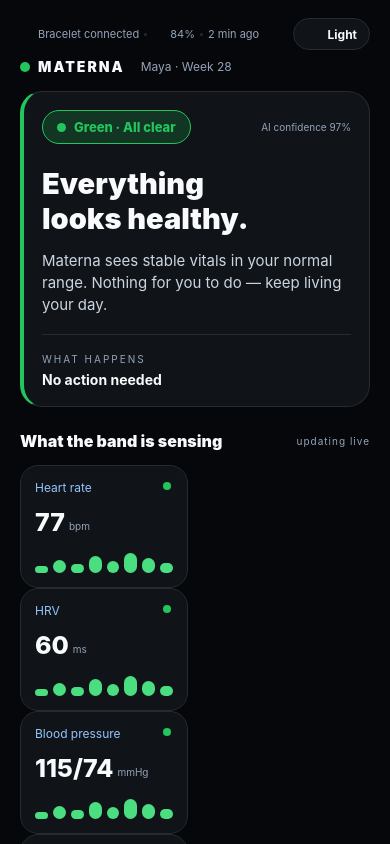
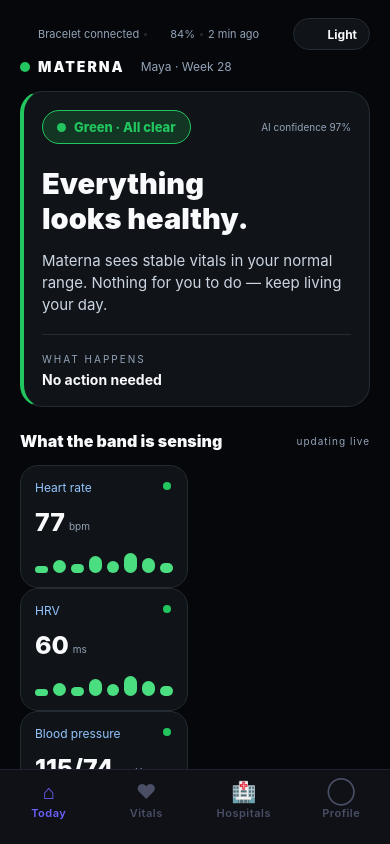
Before and after one commit to prashma03/Hackathon, a React Native app: screen / in a window 390 px wide. Built offline with nearby package versions, Linux system fonts and the light colour scheme; some icons are missing.

Commit message:
Making hospital dashboard.

```diff
--- a/App.js
+++ b/App.js
@@ -1,12 +1,85 @@
 import React, { useState } from "react";
+import { View, Text, TouchableOpacity, StyleSheet } from "react-native";
 import HomeScreen from "./src/screens/HomeScreen";
+import VitalScreen from "./src/screens/VitalScreen";
+import ProfileScreen from "./src/screens/ProfileScreen";
+import AIChatScreen from "./src/screens/AIChatScreen";
+import HospitalScreen from "./src/screens/HospitalScreen";
 
 export default function App() {
   const [theme, setTheme] = useState("dark");
+  const [activeTab, setActiveTab] = useState("Today");
+  const [showChat, setShowChat] = useState(false);
 
   function toggleTheme() {
     setTheme(theme === "dark" ? "light" : "dark");
   }
 
-  return <HomeScreen theme={theme} toggleTheme={toggleTheme} />;
+  const dark = theme === "dark";
+  const navBg = dark ? "#0f1117" : "#ffffff";
+  const navBorder = dark ? "#1e2233" : "#e5e7eb";
+  const activeColor = "#6c63ff";
+  const inactiveColor = dark ? "#4a4f66" : "#9ca3af";
+
+  if (showChat) {
+    return (
+      <AIChatScreen
+        theme={theme}
+        onClose={() => setShowChat(false)}
+        name="Maya"
+      />
+    );
+  }
+
+  return (
+    <View style={styles.container}>
+
+      {activeTab === "Today" && (
+        <HomeScreen
+          theme={theme}
+          toggleTheme={toggleTheme}
+          onAskMaterna={() => setShowChat(true)}
+        />
+      )}
+      {activeTab === "Vitals" && <VitalsScreen theme={theme} />}
+      {activeTab === "Hospitals" && <HospitalsScreen theme={theme} />}
+      {activeTab === "Profile" && <ProfileScreen theme={theme} />}
+
+      <View style={[styles.nav, { backgroundColor: navBg, borderTopColor: navBorder }]}>
+        {[
+          { label: "Today", icon: "⌂" },
+          { label: "Vitals", icon: "♥" },
+          { label: "Hospitals", icon: "🏥" },
+          { label: "Profile", icon: "◯" },
+        ].map(({ label, icon }) => {
+          const isActive = activeTab === label;
+          const color = isActive ? activeColor : inactiveColor;
+          return (
+            <TouchableOpacity
+              key={label}
+              style={styles.navItem}
+              onPress={() => setActiveTab(label)}
+            >
+              <Text style={[styles.navIcon, { color }]}>{icon}</Text>
+              <Text style={[styles.navLabel, { color }]}>{label}</Text>
+            </TouchableOpacity>
+          );
+        })}
+      </View>
+
+    </View>
+  );
 }
+
+const styles = StyleSheet.create({
+  container: { flex: 1 },
+  nav: {
+    flexDirection: "row",
+    borderTopWidth: 1,
+    paddingBottom: 24,
+    paddingTop: 10,
+  },
+  navItem: { flex: 1, alignItems: "center", gap: 2 },
+  navIcon: { fontSize: 20 },
+  navLabel: { fontSize: 11, fontWeight: "600", letterSpacing: 0.5 },
+});
--- a/src/screens/hospitalscreen.tsx
+++ b/src/screens/hospitalscreen.tsx
@@ -1,34 +1,224 @@
-import React from "react";
-import { View, Text, StyleSheet, SafeAreaView, Pressable, ScrollView } from "react-native";
-import { ArrowLeft, Landmark, Layers } from "lucide-react-native";
+import React, { useState } from "react";
+import {
+  View,
+  Text,
+  StyleSheet,
+  SafeAreaView,
+  TouchableOpacity,
+  ScrollView,
+  Linking,
+} from "react-native";
 
-export default function HospitalScreen({ theme, navigate }) {
-  const isDark = theme === "dark";
+interface Props {
+  theme: "dark" | "light";
+}
+
+const HOSPITALS = [
+  {
+    id: "1",
+    name: "UAMS Medical Center",
+    type: "Level I Trauma · Full Obstetric Care",
+    distance: "42 miles",
+    time: "~55 min",
+    phone: "5013865000",
+    address: "4301 W Markham St, Little Rock, AR",
+    linked: true,
+  },
+  {
+    id: "2",
+    name: "Delta Memorial Hospital",
+    type: "Level IV Rural Emergency Care",
+    distance: "8 miles",
+    time: "~12 min",
+    phone: "8707935000",
+    address: "811 South St, Dumas, AR",
+    linked: false,
+  },
+  {
+    id: "3",
+    name: "Jefferson Regional Medical Center",
+    type: "Level III · OB & Labor Unit",
+    distance: "31 miles",
+    time: "~38 min",
+    phone: "8705412000",
+    address: "1600 W 40th Ave, Pine Bluff, AR",
+    linked: false,
+  },
+  {
+    id: "4",
+    name: "ARcare Rural Health Clinic",
+    type: "Prenatal Care · Outpatient Only",
+    distance: "5 miles",
+    time: "~8 min",
+    phone: "8704602000",
+    address: "106 Main St, McGehee, AR",
+    linked: false,
+  },
+];
+
+export default function HospitalsScreen({ theme }: Props) {
+  const dark = theme === "dark";
+  const c = dark ? colors.dark : colors.light;
+
+  const [linkedId, setLinkedId] = useState("1");
+
+  function handleCall(phone: string) {
+    Linking.openURL(`tel:${phone}`);
+  }
+
+  function handleDirections(address: string) {
+    const query = encodeURIComponent(address);
+    Linking.openURL(`https://maps.google.com/?q=${query}`);
+  }
 
   return (
-    <SafeAreaView style={[styles.container, { backgroundColor: isDark ? "#05070A" : "#F8FAFC" }]}>
-      <View style={styles.header}>
-        <Pressable onPress={() => navigate("Home")}><ArrowLeft size={24} color={isDark ? "#FFF" : "#000"} /></Pressable>
-        <Text style={[styles.title, { color: isDark ? "#FFF" : "#000" }]}>Obstetric Care Finder</Text>
-        <Pressable onPress={() => navigate("HospitalDashboard")}><Layers size={20} color="#22C55E" /></Pressable>
-      </View>
+    <SafeAreaView style={{ flex: 1, backgroundColor: c.background }}>
+      <ScrollView contentContainerStyle={styles.scroll}>
 
-      <ScrollView style={{ padding: 16 }}>
-        <View style={styles.card}>
-          <Landmark size={20} color="#22C55E" />
-          <View style={{ marginLeft: 12 }}>
-            <Text style={{ color: "#FFF", fontWeight: "700" }}>Delta Memorial Hospital</Text>
-            <Text style={{ color: "#64748B", fontSize: 12 }}>Level IV Rural Emergency Care Support</Text>
-          </View>
+        {/* Header */}
+        <View style={styles.header}>
+          <Text style={[styles.screenTitle, { color: c.accent }]}>MATERNA</Text>
+          <Text style={[styles.pageLabel, { color: c.textMuted }]}>Obstetric Care Finder</Text>
         </View>
+
+        {/* Info banner */}
+        <View style={[styles.banner, { backgroundColor: c.card, borderColor: c.accent }]}>
+          <Text style={[styles.bannerText, { color: c.textMuted }]}>
+            📍 Showing hospitals near <Text style={{ color: c.text, fontWeight: "700" }}>McGehee, AR</Text>. Tap a hospital to link it as your preferred care provider.
+          </Text>
+        </View>
+
+        {/* Hospital cards */}
+        {HOSPITALS.map((h) => {
+          const isLinked = linkedId === h.id;
+          return (
+            <View
+              key={h.id}
+              style={[
+                styles.card,
+                {
+                  backgroundColor: c.card,
+                  borderColor: isLinked ? c.accent : c.cardBorder,
+                  borderWidth: isLinked ? 2 : 1,
+                },
+              ]}
+            >
+              {/* Top row */}
+              <View style={styles.cardTop}>
+                <View style={{ flex: 1 }}>
+                  <Text style={[styles.hospitalName, { color: c.text }]}>{h.name}</Text>
+                  <Text style={[styles.hospitalType, { color: c.textMuted }]}>{h.type}</Text>
+                </View>
+                {isLinked && (
+                  <View style={[styles.linkedBadge, { backgroundColor: c.accent + "22" }]}>
+                    <Text style={[styles.linkedText, { color: c.accent }]}>✓ Linked</Text>
+                  </View>
+                )}
+              </View>
+
+              {/* Distance / time */}
+              <View style={styles.distanceRow}>
+                <Text style={[styles.distanceText, { color: c.textMuted }]}>
+                  📍 {h.distance} away · 🚗 {h.time} drive
+                </Text>
+              </View>
+
+              {/* Action buttons */}
+              <View style={styles.btnRow}>
+                <TouchableOpacity
+                  style={[styles.btn, { backgroundColor: c.accent }]}
+                  onPress={() => handleCall(h.phone)}
+                >
+                  <Text style={styles.btnText}>📞 Call</Text>
+                </TouchableOpacity>
+
+                <TouchableOpacity
+                  style={[styles.btn, { backgroundColor: c.secondaryBtn }]}
+                  onPress={() => handleDirections(h.address)}
+                >
+                  <Text style={[styles.btnText, { color: c.text }]}>🗺 Directions</Text>
+                </TouchableOpacity>
+
+                <TouchableOpacity
+                  style={[
+                    styles.btn,
+                    { backgroundColor: isLinked ? c.secondaryBtn : c.card, borderWidth: 1, borderColor: c.accent },
+                  ]}
+                  onPress={() => setLinkedId(h.id)}
+                >
+                  <Text style={[styles.btnText, { color: c.accent }]}>
+                    {isLinked ? "✓ Linked" : "Link"}
+                  </Text>
+                </TouchableOpacity>
+              </View>
+            </View>
+          );
+        })}
+
+        <Text style={[styles.disclaimer, { color: c.textMuted }]}>
+          In an emergency always call 911. Hospital data is for informational purposes only.
+        </Text>
       </ScrollView>
     </SafeAreaView>
   );
 }
 
+function getColors(mode: "dark" | "light") {
+  const isDark = mode === "dark";
+  return {
+    background: isDark ? "#0f1117" : "#f5f7fa",
+    text: isDark ? "#f0f0f0" : "#1a1a1a",
+    textMuted: isDark ? "#8a8fa8" : "#6b7280",
+    accent: "#6c63ff",
+    card: isDark ? "#1c1f2e" : "#ffffff",
+    cardBorder: isDark ? "#2e3347" : "#e5e7eb",
+    secondaryBtn: isDark ? "#2e3347" : "#e5e7eb",
+  };
+}
+
+const colors = { dark: getColors("dark"), light: getColors("light") };
+
 const styles = StyleSheet.create({
-  container: { flex: 1 },
-  header: { flexDirection: "row", justifyContent: "space-between", alignItems: "center", padding: 20 },
-  title: { fontSize: 18, fontWeight: "800" },
-  card: { flexDirection: "row", backgroundColor: "#101418", padding: 16, borderRadius: 14, marginBottom: 12, alignItems: "center", borderWidth: 1, borderColor: "#242B33" }
+  scroll: { padding: 20, paddingBottom: 48 },
+  header: { marginBottom: 20, marginTop: 8 },
+  screenTitle: { fontSize: 22, fontWeight: "800", letterSpacing: 4 },
+  pageLabel: { fontSize: 14, marginTop: 2, letterSpacing: 0.5 },
+  banner: {
+    borderRadius: 12,
+    padding: 14,
+    borderWidth: 1,
+    marginBottom: 20,
+  },
+  bannerText: { fontSize: 13, lineHeight: 19 },
+  card: {
+    borderRadius: 16,
+    padding: 16,
+    marginBottom: 14,
+  },
+  cardTop: {
+    flexDirection: "row",
+    justifyContent: "space-between",
+    alignItems: "flex-start",
+    marginBottom: 6,
+  },
+  hospitalName: { fontSize: 16, fontWeight: "700", marginBottom: 2 },
+  hospitalType: { fontSize: 12 },
+  linkedBadge: {
+    borderRadius: 20,
+    paddingHorizontal: 10,
+    paddingVertical: 4,
+    marginLeft: 8,
+  },
+  linkedText: { fontSize: 12, fontWeight: "700" },
+  distanceRow: { marginBottom: 14 },
+  distanceText: { fontSize: 12 },
+  btnRow: { flexDirection: "row", gap: 8 },
+  btn: {
+    flex: 1,
+    borderRadius: 10,
+    paddingVertical: 9,
+    alignItems: "center",
+  },
+  btnText: { color: "#fff", fontSize: 13, fontWeight: "600" },
+  disclaimer: { fontSize: 11, textAlign: "center", marginTop: 8, lineHeight: 16 },
 });
```
Also changed, not shown: src/screens/aichatscreen.tsx (+1 -21 lines).
